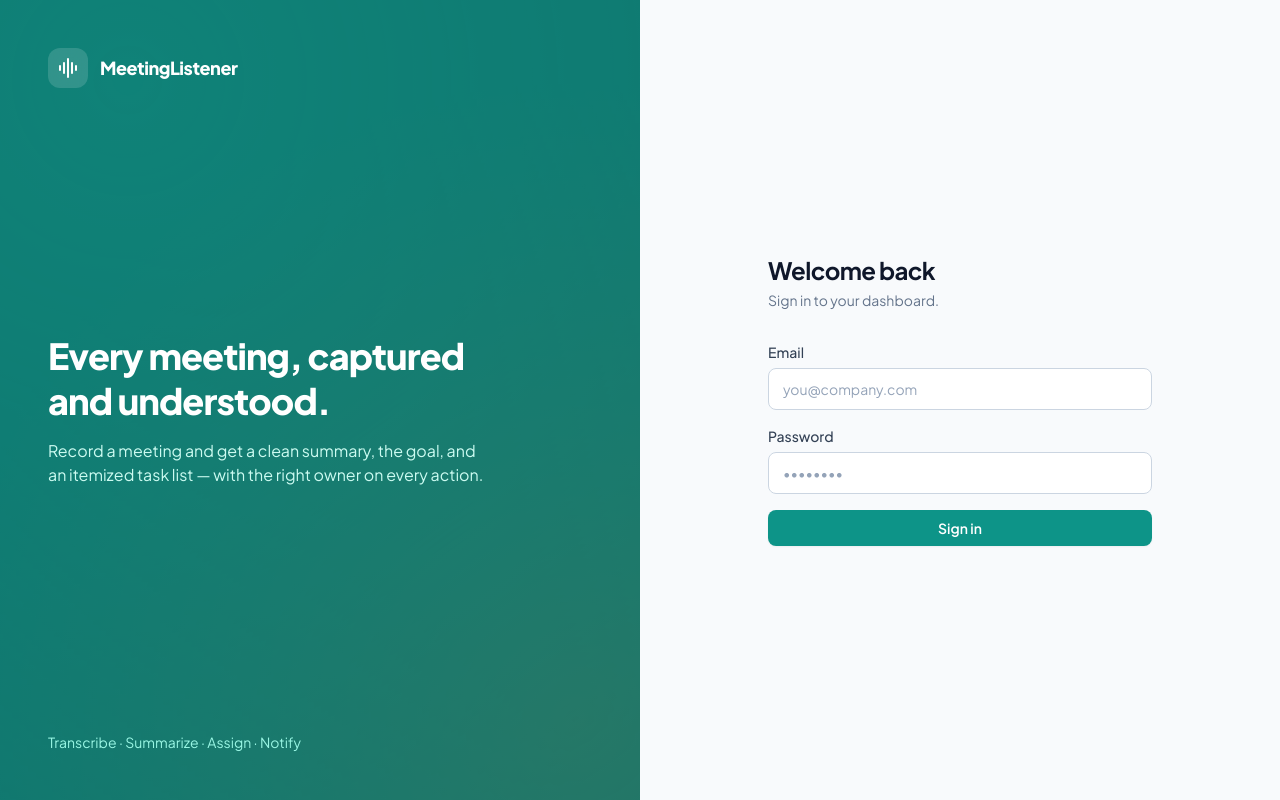
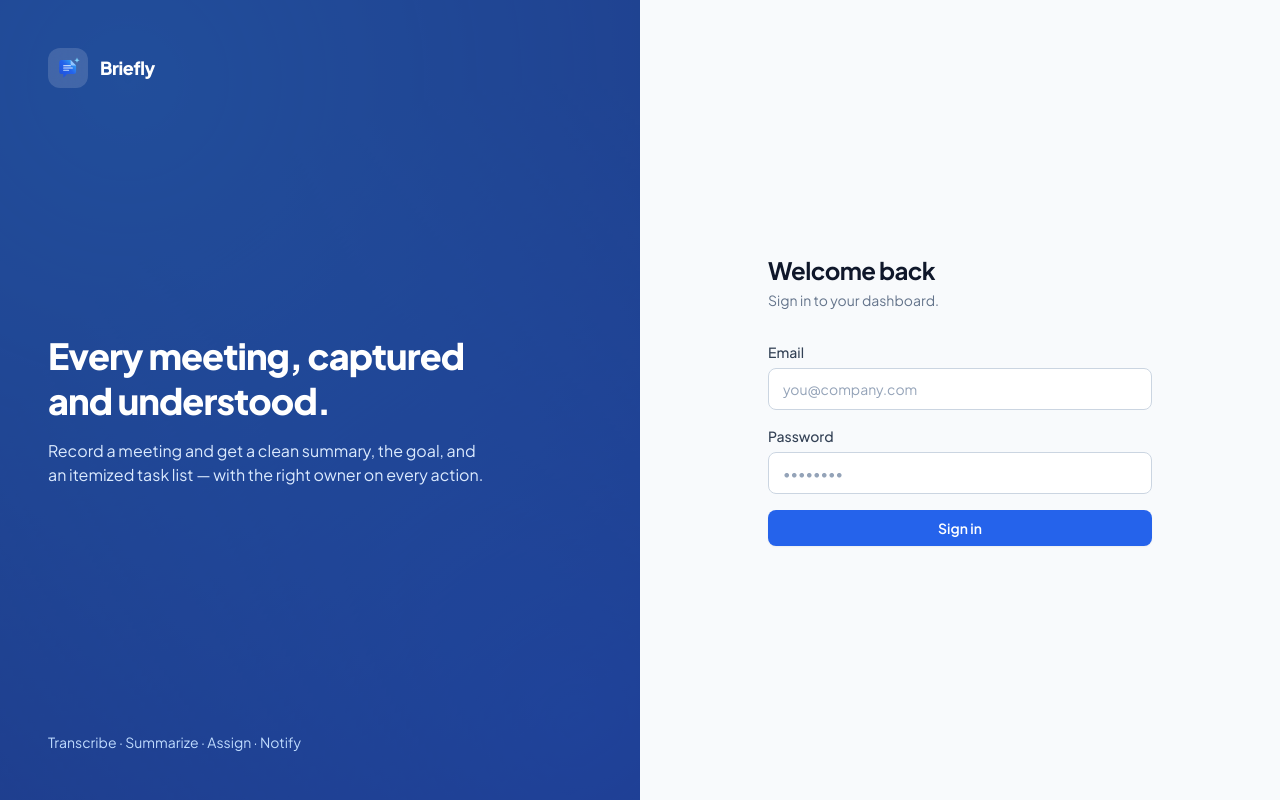
Before and after one commit to HDMAuto/meetinglistener, a React (Vite) app in the folder frontend/: page / in a window 1280 px wide. Built offline with nearby package versions, Linux system fonts and the light colour scheme.

Commit message:
feat(frontend): Briefly branding — blue palette, new mark, tagline, 0.2.0
Co-Authored-By: Claude Fable 5 <noreply@anthropic.com>

```diff
--- a/frontend/index.html
+++ b/frontend/index.html
@@ -10,7 +10,7 @@
       href="https://fonts.googleapis.com/css2?family=Plus+Jakarta+Sans:wght@400;500;600;700;800&display=swap"
       rel="stylesheet"
     />
-    <title>MeetingListener</title>
+    <title>Briefly</title>
   </head>
   <body>
     <div id="root"></div>
--- a/frontend/package.json
+++ b/frontend/package.json
@@ -1,7 +1,7 @@
 {
   "name": "frontend",
   "private": true,
-  "version": "0.0.0",
+  "version": "0.2.0",
   "type": "module",
   "scripts": {
     "dev": "vite",
--- a/frontend/src/components/AppLayout.tsx
+++ b/frontend/src/components/AppLayout.tsx
@@ -10,14 +10,24 @@ import { CommandPalette } from "./CommandPalette";
 function LogoMark() {
   return (
     <div className="flex items-center gap-2.5">
-      <div className="flex h-9 w-9 items-center justify-center rounded-xl bg-brand-600 text-white shadow-sm">
-        <svg className="h-5 w-5" viewBox="0 0 24 24" fill="none" stroke="currentColor" strokeWidth="2">
-          <path d="M12 3v18M8 7v10M16 7v10M4 10v4M20 10v4" strokeLinecap="round" />
-        </svg>
-      </div>
+      <svg className="h-9 w-9" viewBox="0 0 512 512" xmlns="http://www.w3.org/2000/svg">
+        <defs>
+          <linearGradient id="briefly-g" x1="0" y1="1" x2="1" y2="0">
+            <stop offset="0" stopColor="#1D4ED8" />
+            <stop offset="0.55" stopColor="#2563EB" />
+            <stop offset="1" stopColor="#38BDF8" />
+          </linearGradient>
+        </defs>
+        <path fill="url(#briefly-g)" d="M116 84 H312 L428 200 V336 a48 48 0 0 1 -48 48 H236 L156 462 V384 h-40 a48 48 0 0 1 -48 -48 V132 a48 48 0 0 1 48 -48 Z" />
+        <path fill="#93C5FD" d="M312 84 L428 200 H344 a32 32 0 0 1 -32 -32 Z" />
+        <rect x="152" y="196" width="168" height="24" rx="12" fill="#EFF6FF" />
+        <rect x="152" y="244" width="208" height="24" rx="12" fill="#DBEAFE" />
+        <rect x="152" y="292" width="128" height="24" rx="12" fill="#BFDBFE" />
+        <path fill="#7DD3FC" d="M448 34 l16 40 40 16 -40 16 -16 40 -16 -40 -40 -16 40 -16 Z" />
+      </svg>
       <div className="leading-tight">
-        <div className="text-sm font-extrabold tracking-tight text-ink">MeetingListener</div>
-        <div className="text-[11px] font-medium text-muted">Meetings, understood</div>
+        <div className="text-sm font-extrabold tracking-tight text-brand-900">Briefly</div>
+        <div className="text-[11px] font-medium text-muted">Meetings, briefly.</div>
       </div>
     </div>
   );
--- a/frontend/src/pages/Login.tsx
+++ b/frontend/src/pages/Login.tsx
@@ -33,21 +33,33 @@ export function Login() {
   return (
     <div className="flex h-full">
       {/* Brand panel */}
-      <div className="relative hidden w-1/2 flex-col justify-between overflow-hidden bg-brand-700 p-12 text-white lg:flex">
+      <div className="relative hidden w-1/2 flex-col justify-between overflow-hidden bg-brand-900 p-12 text-white lg:flex">
         <div
           className="pointer-events-none absolute inset-0 opacity-30"
           style={{
             background:
-              "radial-gradient(60rem 60rem at 20% 10%, rgba(20,184,166,0.6), transparent), radial-gradient(40rem 40rem at 90% 90%, rgba(249,115,22,0.35), transparent)",
+              "radial-gradient(60rem 60rem at 20% 10%, rgba(56,189,248,0.5), transparent), radial-gradient(40rem 40rem at 90% 90%, rgba(37,99,235,0.45), transparent)",
           }}
         />
         <div className="relative flex items-center gap-3">
           <div className="flex h-10 w-10 items-center justify-center rounded-xl bg-white/15 backdrop-blur">
-            <svg className="h-6 w-6" viewBox="0 0 24 24" fill="none" stroke="currentColor" strokeWidth="2">
-              <path d="M12 3v18M8 7v10M16 7v10M4 10v4M20 10v4" strokeLinecap="round" />
+            <svg className="h-6 w-6" viewBox="0 0 512 512" xmlns="http://www.w3.org/2000/svg">
+              <defs>
+                <linearGradient id="briefly-g-login" x1="0" y1="1" x2="1" y2="0">
+                  <stop offset="0" stopColor="#1D4ED8" />
+                  <stop offset="0.55" stopColor="#2563EB" />
+                  <stop offset="1" stopColor="#38BDF8" />
+                </linearGradient>
+              </defs>
+              <path fill="url(#briefly-g-login)" d="M116 84 H312 L428 200 V336 a48 48 0 0 1 -48 48 H236 L156 462 V384 h-40 a48 48 0 0 1 -48 -48 V132 a48 48 0 0 1 48 -48 Z" />
+              <path fill="#93C5FD" d="M312 84 L428 200 H344 a32 32 0 0 1 -32 -32 Z" />
+              <rect x="152" y="196" width="168" height="24" rx="12" fill="#EFF6FF" />
+              <rect x="152" y="244" width="208" height="24" rx="12" fill="#DBEAFE" />
+              <rect x="152" y="292" width="128" height="24" rx="12" fill="#BFDBFE" />
+              <path fill="#7DD3FC" d="M448 34 l16 40 40 16 -40 16 -16 40 -16 -40 -40 -16 40 -16 Z" />
             </svg>
           </div>
-          <span className="text-lg font-extrabold tracking-tight">MeetingListener</span>
+          <span className="text-lg font-extrabold tracking-tight">Briefly</span>
         </div>
         <div className="relative">
           <h1 className="max-w-md text-4xl font-extrabold leading-tight tracking-tight">
--- a/frontend/tailwind.config.js
+++ b/frontend/tailwind.config.js
@@ -8,15 +8,15 @@ export default {
       },
       colors: {
         brand: {
-          50: "#F0FDFA",
-          100: "#CCFBF1",
-          200: "#99F6E4",
-          300: "#5EEAD4",
-          500: "#14B8A6",
-          600: "#0D9488",
-          700: "#0F766E",
-          800: "#115E59",
-          900: "#134E4A",
+          50: "#EFF6FF",
+          100: "#DBEAFE",
+          200: "#BFDBFE",
+          300: "#93C5FD",
+          500: "#3B82F6",
+          600: "#2563EB",
+          700: "#1D4ED8",
+          800: "#1E40AF",
+          900: "#1E3A8A",
         },
         accent: {
           500: "#F97316",
```
